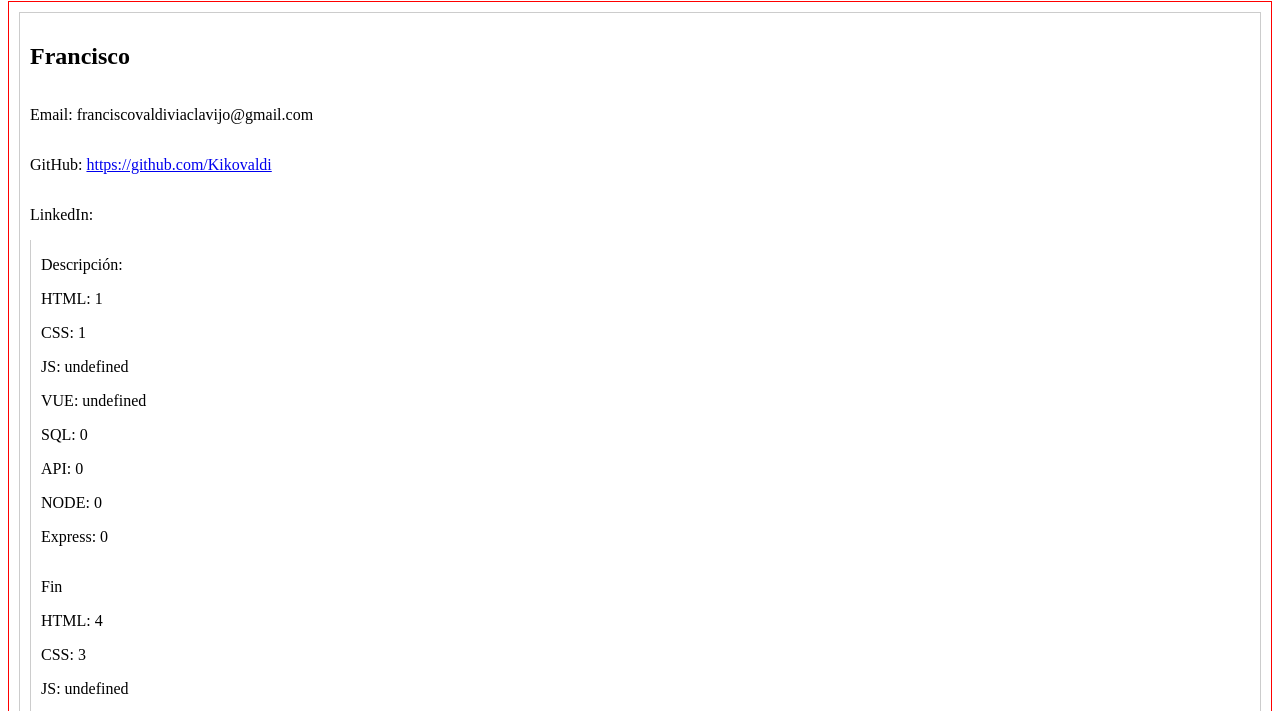
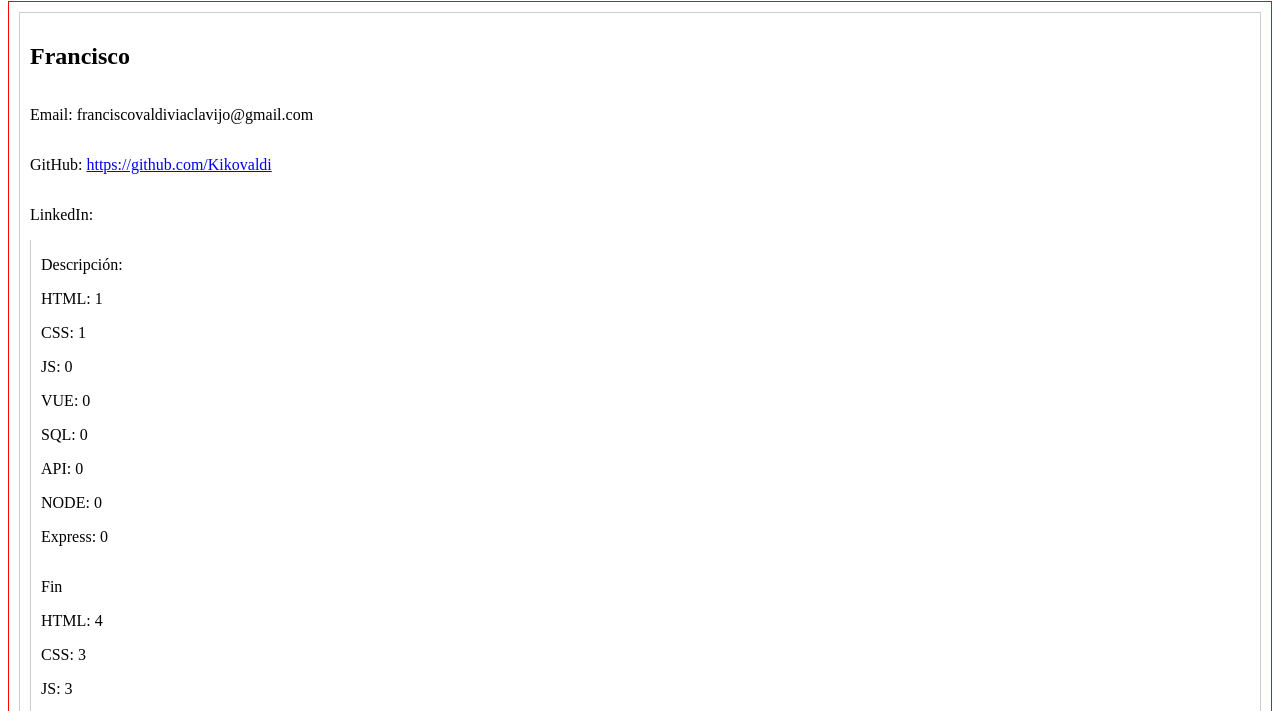
Before and after one commit to ihorSmachylo/prueba-deploy, a plain HTML site: page index.html in a window 1280 px wide. Shown: the part 79-790 px from the top of the page. Drawn offline with Linux system fonts and the light colour scheme.

Commit message:
correccion arrorer de  undefined en algunas  propiedades  JS VUE

```diff
--- a/alumnos.json
+++ b/alumnos.json
@@ -156,14 +156,14 @@
     "express" : 1
     },
     "fin" : {
-    "html" : 1,
-    "css" : 1,
-    "JS" : 0,
+    "html" : 4,
+    "css" : 3,
+    "JS" : 3,
     "VUE" : 3,
     "SQL" : 2,
-    "API" : 2,
-    "node.js" : 0,
-    "express" : 0
+    "API" : 4,
+    "node.js" : 2,
+    "express" : 2
 
 
     }
--- a/index.html
+++ b/index.html
@@ -38,8 +38,8 @@
                             <p>Descripción:</p>
                             <p>HTML: ${alumno.inicio.html}</p>
                             <p>CSS: ${alumno.inicio.css}</p>
-                            <p>JS: ${alumno.inicio.js}</p>
-                            <p>VUE: ${alumno.inicio.vue}</p>
+                            <p>JS: ${alumno.inicio["JS"]}</p>
+                            <p>VUE: ${alumno.inicio["VUE"]}</p>
                             <p>SQL: ${alumno.inicio.SQL}</p>
                             <p>API: ${alumno.inicio.API}</p>
                             <p>NODE: ${alumno.inicio["node.js"]}</p>
@@ -50,8 +50,8 @@
                             <p>Fin</p>
                             <p>HTML: ${alumno.fin.html}</p>
                             <p>CSS: ${alumno.fin.css}</p>
-                            <p>JS: ${alumno.fin.js}</p>
-                            <p>VUE: ${alumno.fin.vue}</p>
+                            <p>JS: ${alumno.fin.JS}</p>
+                            <p>VUE: ${alumno.fin.VUE}</p>
                             <p>SQL: ${alumno.fin.SQL}</p>
                             <p>API: ${alumno.fin.API}</p>
                             <p>NODE: ${alumno.fin["node.js"]}</p>
```
